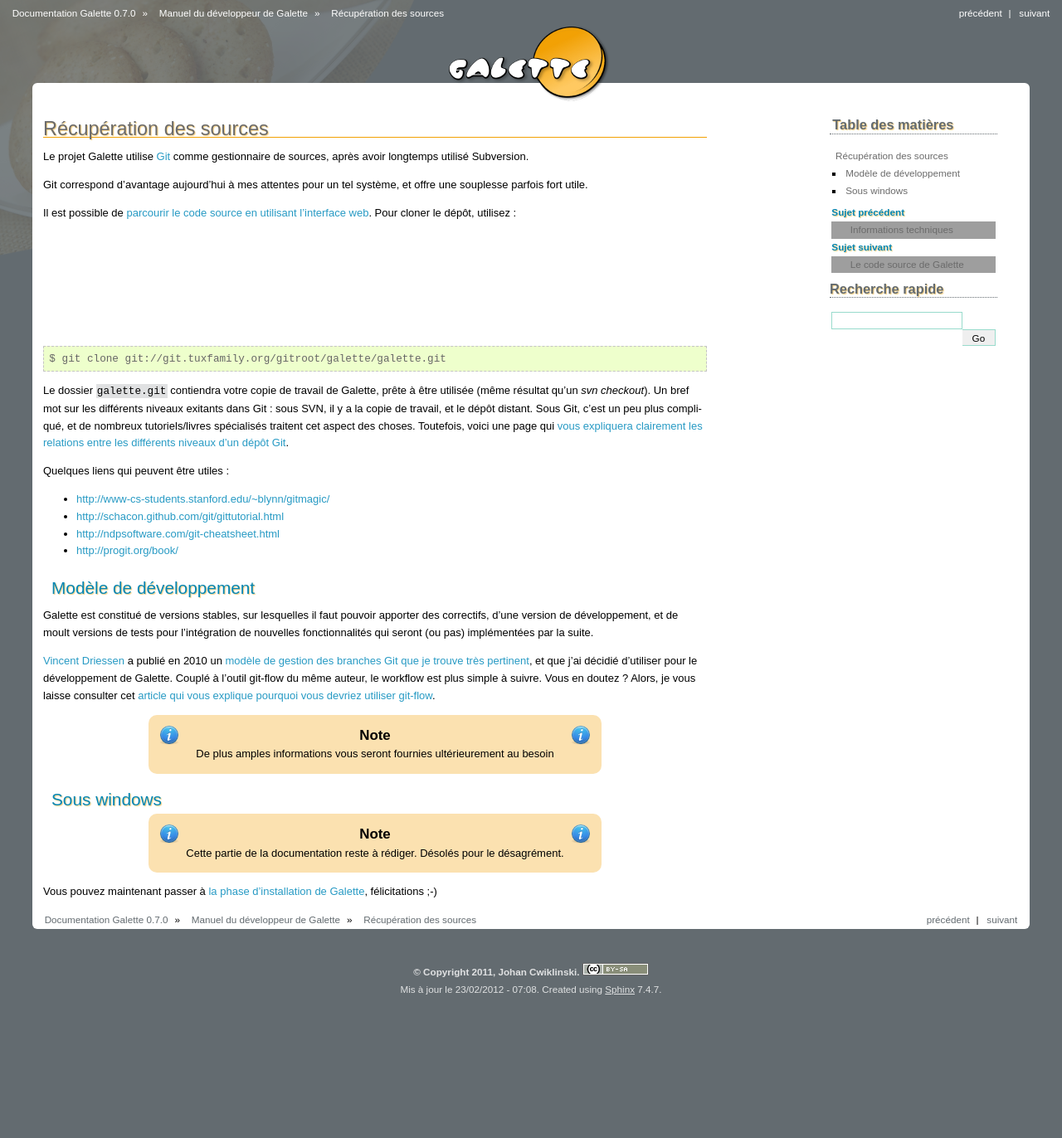
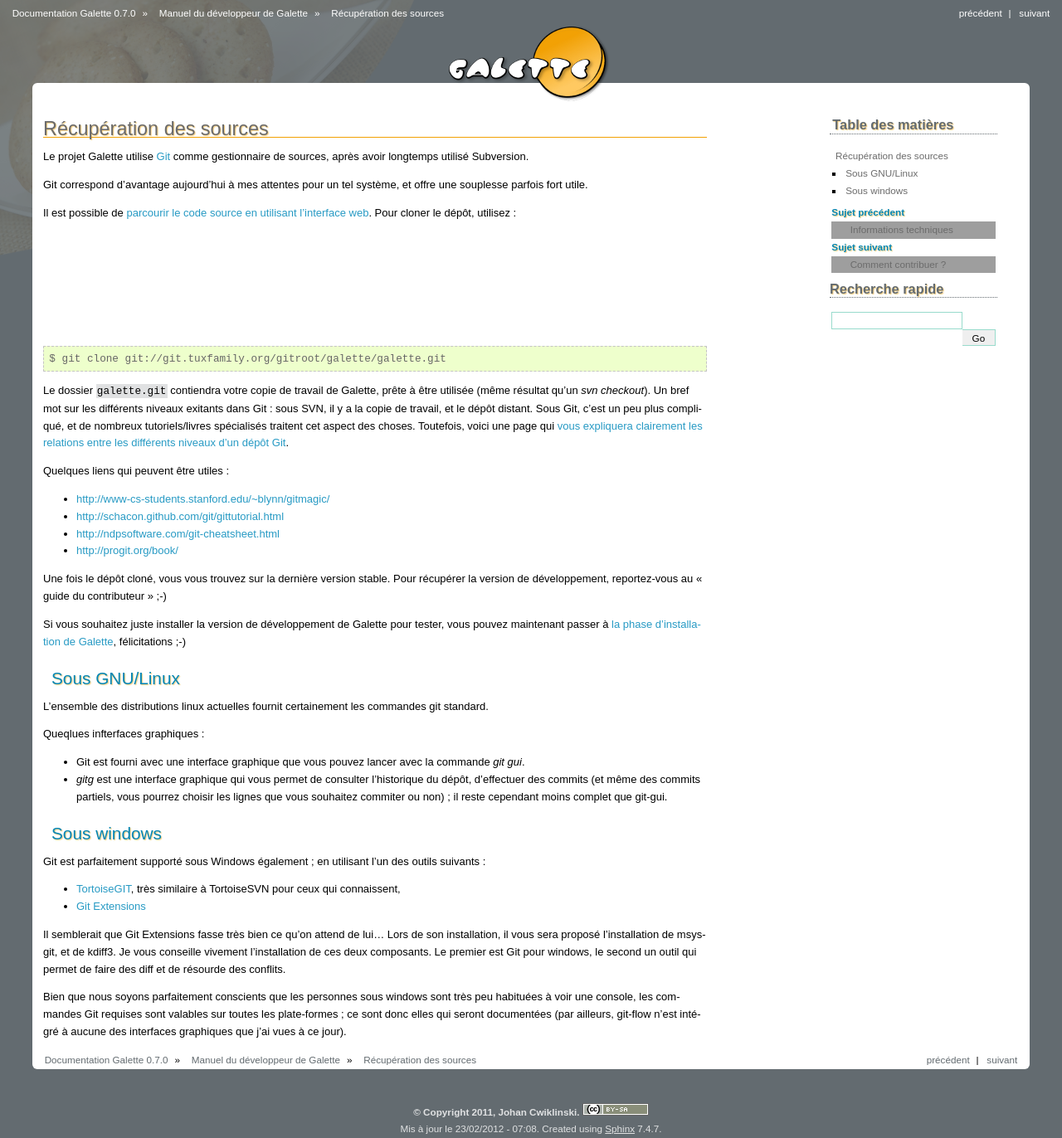
Before and after one commit to galette/galettedoc, a Sphinx documentation site: the page built from source/development/git.rst, in a window 1280 px wide. Shown: the whole page at 83% size. Built offline with Sphinx 7.4.7, drawn with Linux system fonts in a browser that asks for light colours; before the commit the page ends 1203 px from its top, so only the background shows below that; grey boxes are pictures that could not be loaded.

Commit message:
Ajout de la documentation pour les contributeurs

```diff
--- a/source/development/git.rst
+++ b/source/development/git.rst
@@ -21,23 +21,32 @@
 * http://ndpsoftware.com/git-cheatsheet.html
 * http://progit.org/book/
 
-=======================
-Modèle de développement
-=======================
+Une fois le dépôt cloné, vous vous trouvez sur la dernière version stable. Pour récupérer la version de développement, reportez-vous au « guide du contributeur » ;-)
 
-Galette est constitué de versions stables, sur lesquelles il faut pouvoir apporter des correctifs, d'une version de développement, et de moult versions de tests pour l'intégration de nouvelles fonctionnalités qui seront (ou pas) implémentées par la suite.
+Si vous souhaitez juste installer la version de développement de Galette pour tester, vous pouvez maintenant passer à :ref:`la phase d'installation de Galette <installation>`, félicitations ;-)
 
-`Vincent Driessen <http://nvie.com>`_ a publié en 2010 un `modèle de gestion des branches Git que je trouve très pertinent <http://nvie.com/posts/a-successful-git-branching-model/>`_, et que j'ai décidié d'utiliser pour le développement de Galette. Couplé à l'outil git-flow du même auteur, le workflow est plus simple à suivre. Vous en doutez ? Alors, je vous laisse consulter cet `article qui vous explique pourquoi vous devriez utiliser git-flow <http://jeffkreeftmeijer.com/2010/why-arent-you-using-git-flow/>`_.
+.. _gitlinux:
 
-.. note:: De plus amples informations vous seront fournies ultérieurement au besoin
+Sous GNU/Linux
+--------------
+
+L'ensemble des distributions linux actuelles fournit certainement les commandes git standard.
+
+Queqlues infterfaces graphiques :
+
+* Git est fourni avec une interface graphique que vous pouvez lancer avec la commande `git gui`.
+* `gitg` est une interface graphique qui vous permet de consulter l'historique du dépôt, d'effectuer des commits (et même des commits partiels, vous pourrez choisir les lignes que vous souhaitez commiter ou non) ; il reste cependant moins complet que git-gui.
 
 .. _gitwindows:
 
-============
 Sous windows
-============
+------------
 
-.. note:: Cette partie de la documentation reste à rédiger. Désolés pour le désagrément.
+Git est parfaitement supporté sous Windows également ; en utilisant l'un des outils suivants :
 
+* `TortoiseGIT <http://code.google.com/p/tortoisegit/>`_, très similaire à TortoiseSVN pour ceux qui connaissent,
+* `Git Extensions <http://code.google.com/p/gitextensions/>`_
 
-Vous pouvez maintenant passer à :ref:`la phase d'installation de Galette <installation>`, félicitations ;-)
+Il semblerait que Git Extensions fasse très bien ce qu'on attend de lui... Lors de son installation, il vous sera proposé l'installation de msysgit, et de kdiff3. Je vous conseille vivement l'installation de ces deux composants. Le premier est Git pour windows, le second un outil qui permet de faire des diff et de résourde des conflits.
+
+Bien que nous soyons parfaitement conscients que les personnes sous windows sont très peu habituées à voir une console, les commandes Git requises sont valables sur toutes les plate-formes ; ce sont donc elles qui seront documentées (par ailleurs, git-flow n'est intégré à aucune des interfaces graphiques que j'ai vues à ce jour).
--- a/source/development/index.rst
+++ b/source/development/index.rst
@@ -23,6 +23,7 @@
 
    technical_infos.rst
    git.rst
+   contributor.rst
    codage.rst
    plugins.rst
    i18n.rst
```
Also changed, not shown: source/development/contributor.rst (added, +108 -0 lines).
